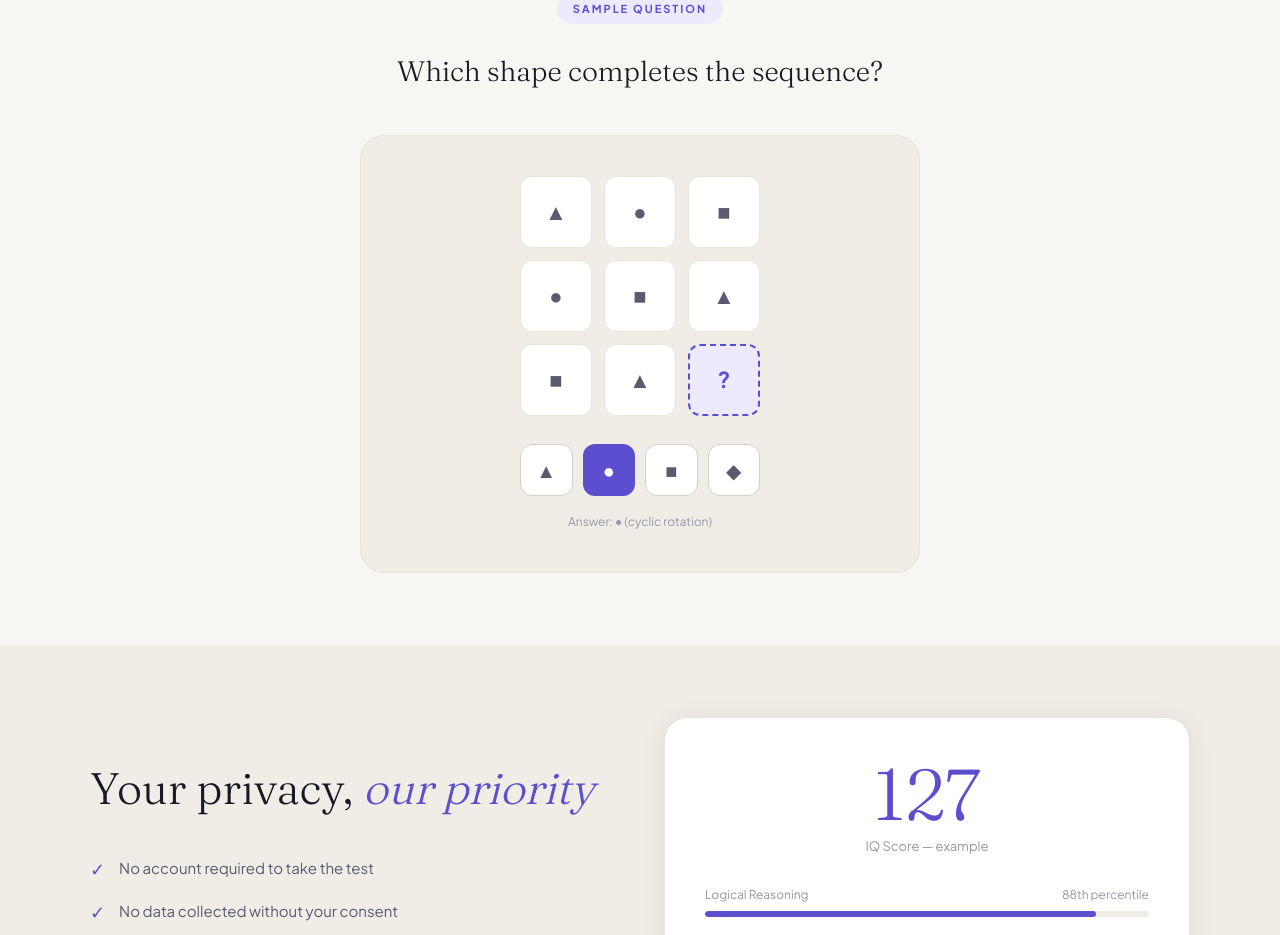
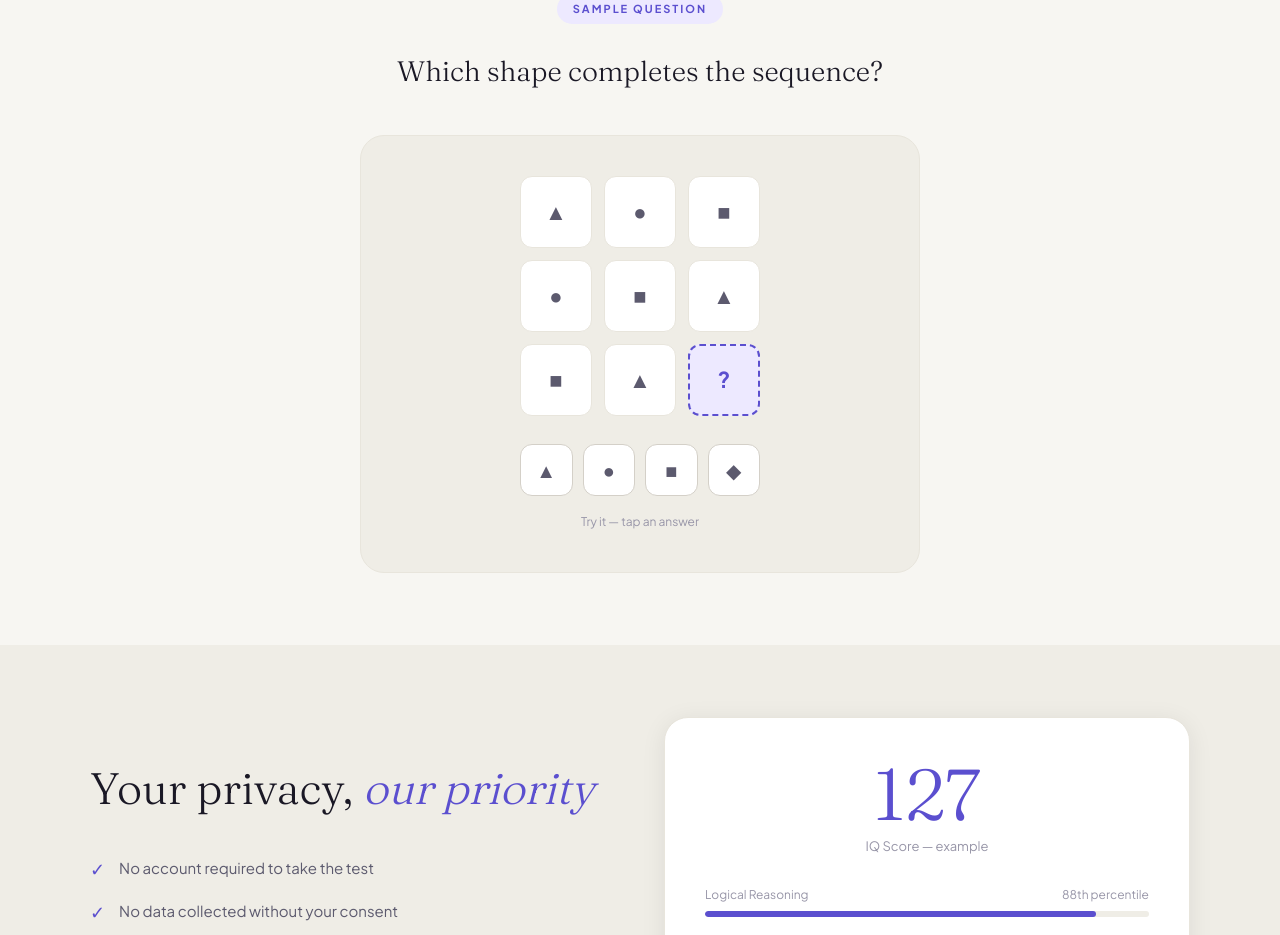
Before and after one commit to devbrainscale/brainscale, a Next.js app: page / in a window 1280 px wide. Shown: the part 2380-3315 px from the top of the page. Built offline with nearby package versions, Linux system fonts and the light colour scheme.

Commit message:
feat: make sample question interactive with live feedback

```diff
--- a/src/app/page.tsx
+++ b/src/app/page.tsx
@@ -2,6 +2,64 @@
 
 import { useState } from "react";
 import Link from "next/link";
+
+function SampleQuestion() {
+  const [selected, setSelected] = useState<number | null>(null);
+  const correct = 1; // ● is the correct answer (index 1)
+  const opts = ["▲", "●", "■", "◆"];
+
+  return (
+    <div style={{ backgroundColor: "#EFEDE6", border: "1px solid #E8E5DC", borderRadius: "24px", padding: "40px" }}>
+      <div style={{ display: "grid", gridTemplateColumns: "repeat(3, 1fr)", gap: "12px", maxWidth: "240px", margin: "0 auto 28px" }}>
+        {["▲", "●", "■", "●", "■", "▲", "■", "▲", "?"].map((s, i) => (
+          <div key={i} style={{
+            aspectRatio: "1", borderRadius: "12px", display: "flex", alignItems: "center", justifyContent: "center",
+            fontSize: "22px", fontWeight: "bold",
+            backgroundColor: s === "?" ? "#EDE9FF" : "#fff",
+            border: s === "?" ? "2px dashed #5B4FCF" : "1px solid #E8E5DC",
+            color: s === "?" ? "#5B4FCF" : "#5C5A6E",
+          }}>
+            {s}
+          </div>
+        ))}
+      </div>
+
+      <div style={{ display: "grid", gridTemplateColumns: "repeat(4, 1fr)", gap: "10px", maxWidth: "240px", margin: "0 auto" }}>
+        {opts.map((opt, i) => {
+          const isSelected = selected === i;
+          const isCorrect = selected !== null && i === correct;
+          const isWrong = isSelected && i !== correct;
+          return (
+            <div
+              key={i}
+              onClick={() => setSelected(i)}
+              style={{
+                aspectRatio: "1", borderRadius: "12px", display: "flex", alignItems: "center", justifyContent: "center",
+                fontSize: "20px", cursor: "pointer", transition: "all 0.15s ease",
+                backgroundColor: isCorrect ? "#22C55E" : isWrong ? "#EF4444" : isSelected ? "#5B4FCF" : "#fff",
+                border: isCorrect ? "2px solid #22C55E" : isWrong ? "2px solid #EF4444" : isSelected ? "2px solid #5B4FCF" : "1px solid #D4D0C8",
+                color: isCorrect || isWrong || isSelected ? "#fff" : "#5C5A6E",
+                transform: isSelected ? "scale(1.08)" : "scale(1)",
+              }}
+            >
+              {opt}
+            </div>
+          );
+        })}
+      </div>
+
+      {selected === null && (
+        <p style={{ fontSize: "12px", color: "#9896A8", marginTop: "16px" }}>Try it — tap an answer</p>
+      )}
+      {selected !== null && selected === correct && (
+        <p style={{ fontSize: "13px", color: "#22C55E", fontWeight: 600, marginTop: "16px" }}>✓ Correct! Cyclic rotation pattern.</p>
+      )}
+      {selected !== null && selected !== correct && (
+        <p style={{ fontSize: "13px", color: "#EF4444", fontWeight: 600, marginTop: "16px" }}>✗ Not quite — the answer is ● (cyclic rotation).</p>
+      )}
+    </div>
+  );
+}
 
 const faqs = [
   {
@@ -188,36 +246,7 @@ export default function HomePage() {
             Which shape completes the sequence?
           </h2>
 
-          <div style={{ backgroundColor: "#EFEDE6", border: "1px solid #E8E5DC", borderRadius: "24px", padding: "40px" }}>
-            <div style={{ display: "grid", gridTemplateColumns: "repeat(3, 1fr)", gap: "12px", maxWidth: "240px", margin: "0 auto 28px" }}>
-              {["▲", "●", "■", "●", "■", "▲", "■", "▲", "?"].map((s, i) => (
-                <div key={i} style={{
-                  aspectRatio: "1", borderRadius: "12px", display: "flex", alignItems: "center", justifyContent: "center",
-                  fontSize: "22px", fontWeight: "bold",
-                  backgroundColor: s === "?" ? "#EDE9FF" : "#fff",
-                  border: s === "?" ? "2px dashed #5B4FCF" : "1px solid #E8E5DC",
-                  color: s === "?" ? "#5B4FCF" : "#5C5A6E",
-                }}>
-                  {s}
-                </div>
-              ))}
-            </div>
-
-            <div style={{ display: "grid", gridTemplateColumns: "repeat(4, 1fr)", gap: "10px", maxWidth: "240px", margin: "0 auto" }}>
-              {["▲", "●", "■", "◆"].map((opt, i) => (
-                <div key={i} style={{
-                  aspectRatio: "1", borderRadius: "12px", display: "flex", alignItems: "center", justifyContent: "center",
-                  fontSize: "20px", cursor: "pointer",
-                  backgroundColor: opt === "●" ? "#5B4FCF" : "#fff",
-                  border: opt === "●" ? "2px solid #5B4FCF" : "1px solid #D4D0C8",
-                  color: opt === "●" ? "#fff" : "#5C5A6E",
-                }}>
-                  {opt}
-                </div>
-              ))}
-            </div>
-            <p style={{ fontSize: "12px", color: "#9896A8", marginTop: "16px" }}>Answer: ● (cyclic rotation)</p>
-          </div>
+          <SampleQuestion />
         </div>
       </section>
 
```
